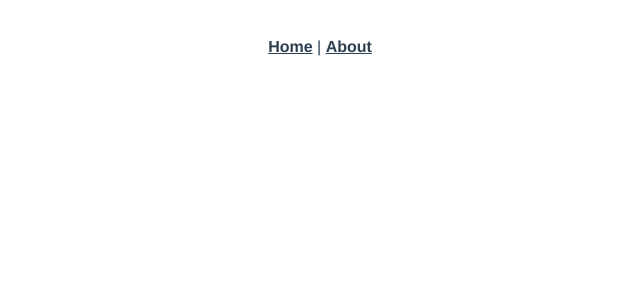
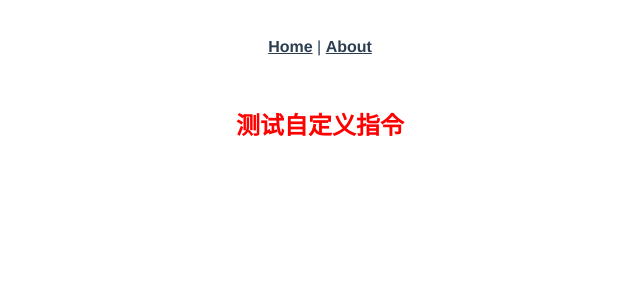
Before and after one commit to MrChen8496/code2302, a Vue app in the folder day02/demo/vue-project/: page /direct in a window 1280 px wide. Shown: the top 300 px of the page, without its empty margins (320-960 px from the left). Built offline with nearby package versions, Linux system fonts and the light colour scheme.

Commit message:
2023年5月30日17:05:03 - axios基础

```diff
--- a/day02/demo/vue-project/package.json
+++ b/day02/demo/vue-project/package.json
@@ -7,6 +7,7 @@
     "build": "vue-cli-service build"
   },
   "dependencies": {
+    "axios": "^1.4.0",
     "core-js": "^3.8.3",
     "vue": "^2.6.14",
     "vue-router": "^3.5.1",
--- a/day02/demo/vue-project/src/router/index.js
+++ b/day02/demo/vue-project/src/router/index.js
@@ -39,6 +39,11 @@ const routes = [
     path: '/form',
     name: 'form',
     component: () => import('../views/Form.vue'),
+  },
+  {
+    path: '/direct',
+    name: 'direct',
+    component: () => import('../views/Direct.vue'),
   }
 ]
 
--- /dev/null
+++ b/day02/demo/vue-project/src/views/Direct.vue
@@ -0,0 +1,28 @@
+<template>
+  <div>
+    <!-- views/Direct.vue -->
+    <h2 v-red>测试自定义指令</h2>
+  </div>
+</template>
+
+<script>
+  export default {
+
+    /** 通过directives声明自定义指令 */
+    directives: {
+      // 自定义一个v-red指令
+      red: {
+        // 当vue检测到元素上包含有v-red指令时，
+        // 并且当绑定了v-red指令的dom元素被插入dom树后
+        // 将会自动执行inserted方法，传入dom对象
+        inserted: (el)=>{
+          el.style.color = "red"
+        }
+      }
+    }
+  }
+</script>
+
+<style lang="scss" scoped>
+
+</style>
```
Also changed, not shown: 2 other files (tests, documents, lock files or other folders).
